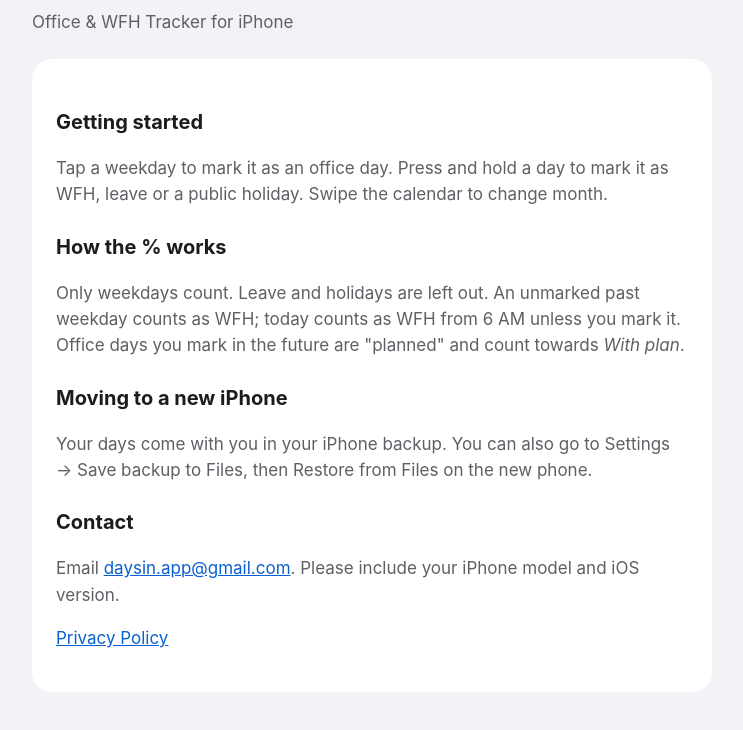
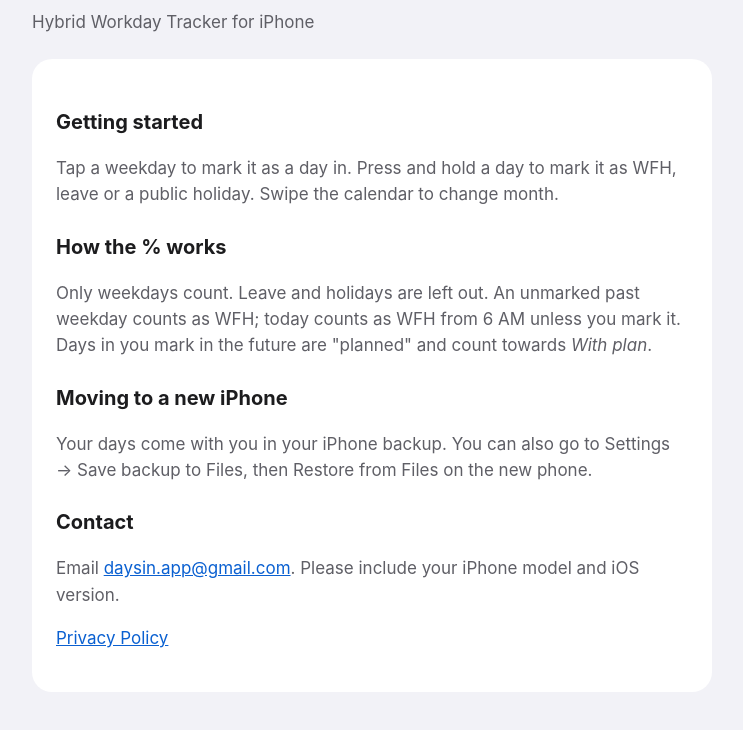
Before and after one commit to onk0187/days-in-site, a plain HTML site: page index.html in a window 1280 px wide. Shown: the part 96-826 px from the top of the page, without its empty margins (268-1011 px from the left). Drawn offline with Linux system fonts and the light colour scheme.

Commit message:
Use the Hybrid Workday Tracker subtitle and drop office wording
Co-Authored-By: Claude Opus 5.5 <noreply@anthropic.com>

```diff
--- a/index.html
+++ b/index.html
@@ -1,9 +1,9 @@
 <!doctype html><html lang="en"><head><meta charset="utf-8"><meta name="viewport" content="width=device-width,initial-scale=1">
 <title>Days In – Support</title><link rel="stylesheet" href="style.css"></head><body><main>
-<h1>Days In</h1><p class="sub">Office &amp; WFH Tracker for iPhone</p>
+<h1>Days In</h1><p class="sub">Hybrid Workday Tracker for iPhone</p>
 <div class="card">
-<h2>Getting started</h2><p>Tap a weekday to mark it as an office day. Press and hold a day to mark it as WFH, leave or a public holiday. Swipe the calendar to change month.</p>
-<h2>How the % works</h2><p>Only weekdays count. Leave and holidays are left out. An unmarked past weekday counts as WFH; today counts as WFH from 6 AM unless you mark it. Office days you mark in the future are "planned" and count towards <em>With plan</em>.</p>
+<h2>Getting started</h2><p>Tap a weekday to mark it as a day in. Press and hold a day to mark it as WFH, leave or a public holiday. Swipe the calendar to change month.</p>
+<h2>How the % works</h2><p>Only weekdays count. Leave and holidays are left out. An unmarked past weekday counts as WFH; today counts as WFH from 6 AM unless you mark it. Days in you mark in the future are "planned" and count towards <em>With plan</em>.</p>
 <h2>Moving to a new iPhone</h2><p>Your days come with you in your iPhone backup. You can also go to Settings → Save backup to Files, then Restore from Files on the new phone.</p>
 <h2>Contact</h2><p>Email <a href="mailto:daysin.app@gmail.com">daysin.app@gmail.com</a>. Please include your iPhone model and iOS version.</p>
 <p><a href="privacy.html">Privacy Policy</a></p>
```
Also changed, not shown: privacy.html (+2 -2 lines), support.html (+3 -3 lines).
